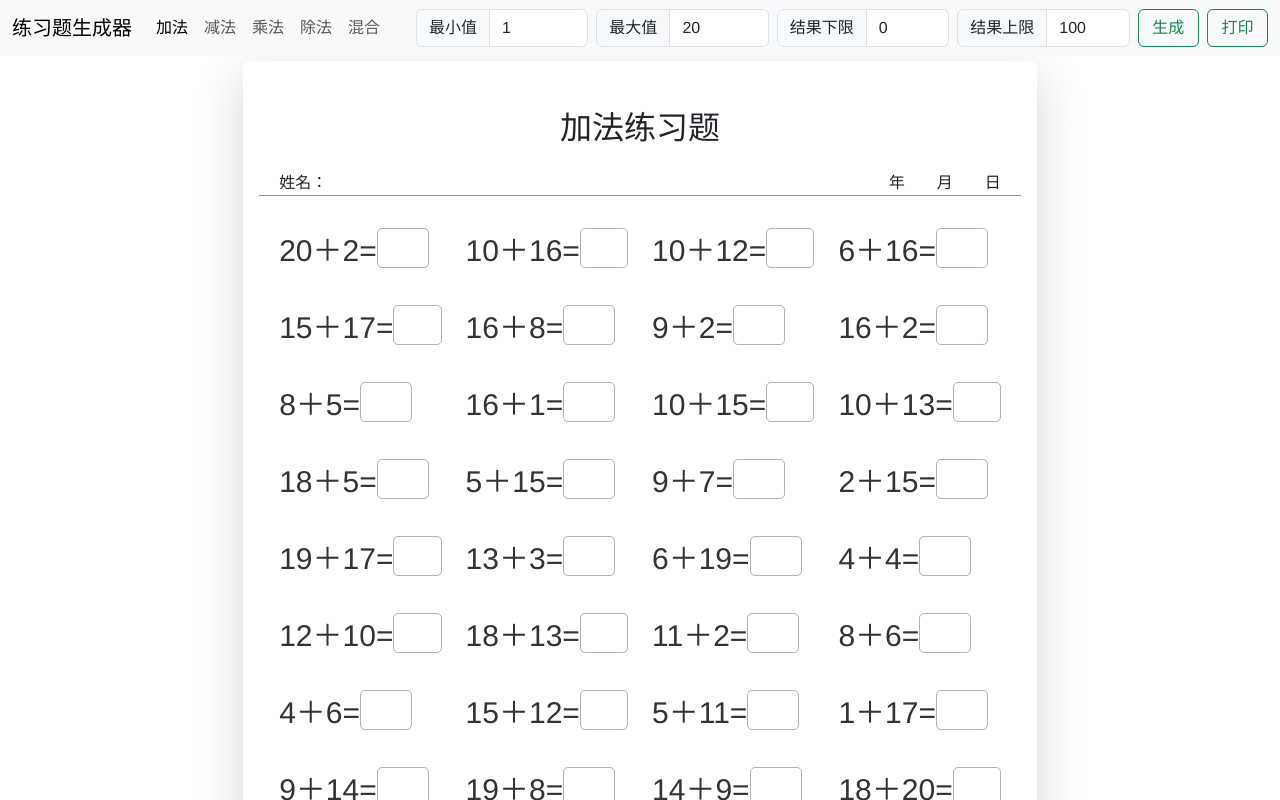
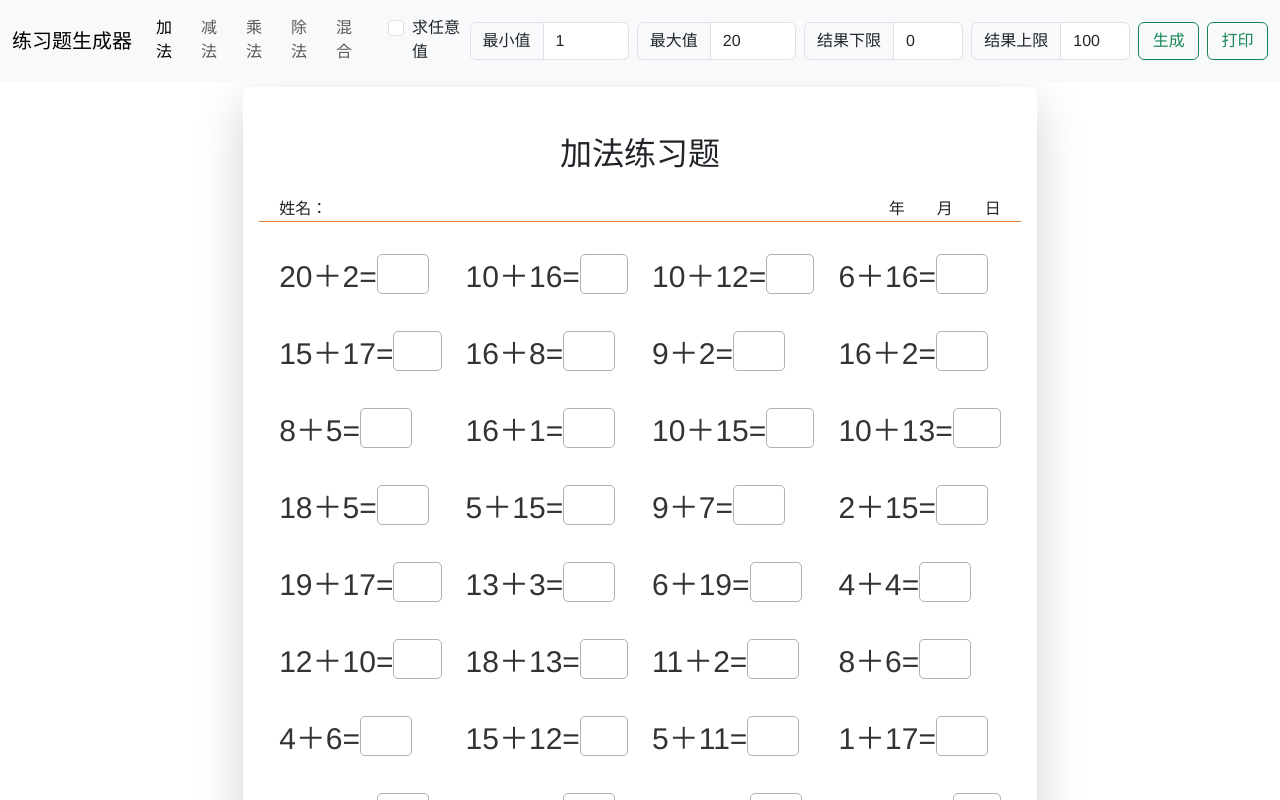
Before and after one commit to allxiao/exercise-generator, a Vue app: page / in a window 1280 px wide. Shown: the top 800 px of the page. Built offline with nearby package versions, Linux system fonts and the light colour scheme.

Commit message:
Add option to generate blank field at random position

```diff
--- a/src/App.vue
+++ b/src/App.vue
@@ -9,6 +9,13 @@
       <div class="collapse navbar-collapse" id="navbarSupportedContent">
         <ul class="navbar-nav me-auto mb-2 mb-lg-0">
           <NavItem v-for="op in operations" :op="op" :key="op"/>
+          <li class="nav-item">
+            <div class="form-check nav-checkbox-control">
+              <input type="checkbox" class="form-check-input me-2 col-1" id="input-mixed-question"
+                     name="mixed-question" aria-label="求任意值" v-model="randomQuestion">
+              <label class="form-check-label" for="input-mixed-question">求任意值</label>
+            </div>
+          </li>
         </ul>
         <form class="d-flex ms-auto" role="form" id="config">
           <div class="input-group">
@@ -59,7 +66,7 @@ import { defineComponent } from 'vue'
 import 'bootstrap/dist/css/bootstrap.min.css'
 import 'bootstrap'
 import { mapGetters, mapState } from 'vuex'
-import { MAX, MIN, RESULT_MAX, RESULT_MIN, SHUFFLE } from '@/store/mutations'
+import { MAX, MIN, RANDOM_QUESTION, RESULT_MAX, RESULT_MIN, SHUFFLE } from '@/store/mutations'
 
 import NavItem from '@/components/NavItem.vue'
 import ExerciseGrid from '@/components/ExerciseGrid.vue'
@@ -96,7 +103,15 @@ export default defineComponent({
     ]),
     ...mapGetters([
       'operationName'
-    ])
+    ]),
+    randomQuestion: {
+      get(): boolean {
+        return this.$store.state.randomQuestion
+      },
+      set(value: boolean) {
+        this.$store.commit(RANDOM_QUESTION, value)
+      }
+    }
   },
   methods: {
     updateMin(e: { target: { value: string } }) {
@@ -150,6 +165,12 @@ export default defineComponent({
   border-bottom: 1px solid #e4803e;
 }
 
+.nav-item .nav-checkbox-control {
+  padding-top: 8px;
+  padding-bottom: 8px;
+  margin-left: 15px;
+}
+
 @media print {
   @page {
     margin: 0 0 !important;
--- a/src/components/ExerciseGrid.vue
+++ b/src/components/ExerciseGrid.vue
@@ -3,6 +3,7 @@ import { defineComponent } from 'vue'
 
 import SingleQuestion from '@/components/SingleQuestion.vue'
 import { Question } from '@/store'
+import { mapState } from 'vuex'
 
 export default defineComponent({
   name: 'ExerciseGrid',
@@ -13,6 +14,7 @@ export default defineComponent({
     }
   },
   computed: {
+    ...mapState(['randomQuestion']),
     questionTable(): Array<Array<Question>> {
       const table: Array<Array<Question>> = []
       const candidates = this.$store.state.numberSeries
@@ -37,7 +39,9 @@ export default defineComponent({
     <div class="row questions-row" v-for="row in questionTable" :key="row">
       <SingleQuestion v-for="cell in row" :key="cell" :left-value="cell.lhs"
                       :right-value="cell.rhs"
-                      :operation="cell.op.symbol"></SingleQuestion>
+                      :operation="cell.op.symbol"
+                      :result="cell.result()"
+                      :random-question="randomQuestion"></SingleQuestion>
     </div>
   </div>
 </template>
--- a/src/components/SingleQuestion.vue
+++ b/src/components/SingleQuestion.vue
@@ -7,9 +7,19 @@ export default defineComponent({
   name: 'SingleQuestion',
   props: {
     leftValue: Number,
+    rightValue: Number,
     operation: String,
-    rightValue: Number,
-    result: Number
+    result: Number,
+    randomQuestion: Boolean
+  },
+  computed: {
+    blankField() {
+      if (this.randomQuestion) {
+        return ['lhs', 'rhs', 'result'][Math.floor(Math.random() * 3)]
+      } else {
+        return 'result'
+      }
+    }
   },
   components: {
     SingleValue
@@ -19,11 +29,11 @@ export default defineComponent({
 
 <template>
   <div class="question col-3 d-flex">
-    <SingleValue :value="leftValue"></SingleValue>
+    <SingleValue :value="blankField === 'lhs' ? undefined : leftValue"></SingleValue>
     <div>{{ operation }}</div>
-    <SingleValue :value="rightValue"></SingleValue>
+    <SingleValue :value="blankField === 'rhs' ? undefined : rightValue"></SingleValue>
     <div>=</div>
-    <SingleValue :value="result"></SingleValue>
+    <SingleValue :value="blankField === 'result' ? undefined : result"></SingleValue>
   </div>
 </template>
 
--- a/src/store/index.ts
+++ b/src/store/index.ts
@@ -29,6 +29,10 @@ export class Question {
     }
     return true
   }
+
+  result(): number {
+    return this.op.calculate(this.lhs, this.rhs)
+  }
 }
 
 export interface State {
@@ -37,7 +41,8 @@ export interface State {
   resultMin: number,
   resultMax: number,
   operation: OperationType,
-  numberSeries: Array<Question>
+  numberSeries: Array<Question>,
+  randomQuestion: boolean
 }
 
 function permute(min: number, max: number, type: OperationType, resultMin: number, resultMax: number): Array<Question> {
@@ -69,7 +74,6 @@ function shuffle<T>(choices: Array<T>): Array<T> {
 function updateNumberSeries(state: State) {
   if (state.min !== undefined && state.max !== undefined) {
     const permuted = permute(state.min, state.max, state.operation, state.resultMin, state.resultMax)
-    console.log(permuted)
     state.numberSeries.splice(0, state.numberSeries.length, ...permuted)
   } else {
     state.numberSeries.length = 0
@@ -84,7 +88,8 @@ export default createStore<State>({
       resultMin: 0,
       resultMax: 100,
       operation: OperationType.Plus,
-      numberSeries: []
+      numberSeries: [],
+      randomQuestion: false
     }
     data.numberSeries = permute(data.min, data.max, data.operation, data.resultMin, data.resultMax)
     return data
@@ -133,6 +138,11 @@ export default createStore<State>({
     },
     [mutations.SHUFFLE](state) {
       updateNumberSeries(state)
+    },
+    [mutations.RANDOM_QUESTION](state, random: boolean) {
+      if (state.randomQuestion !== random) {
+        state.randomQuestion = random
+      }
     }
   }
 })
--- a/src/store/mutations.ts
+++ b/src/store/mutations.ts
@@ -4,3 +4,4 @@ export const RESULT_MIN = 'RESULT_MIN'
 export const RESULT_MAX = 'RESULT_MAX'
 export const OPERATION = 'OPERATION'
 export const SHUFFLE = 'SHUFFLE'
+export const RANDOM_QUESTION = 'RANDOM_QUESTION'
```
